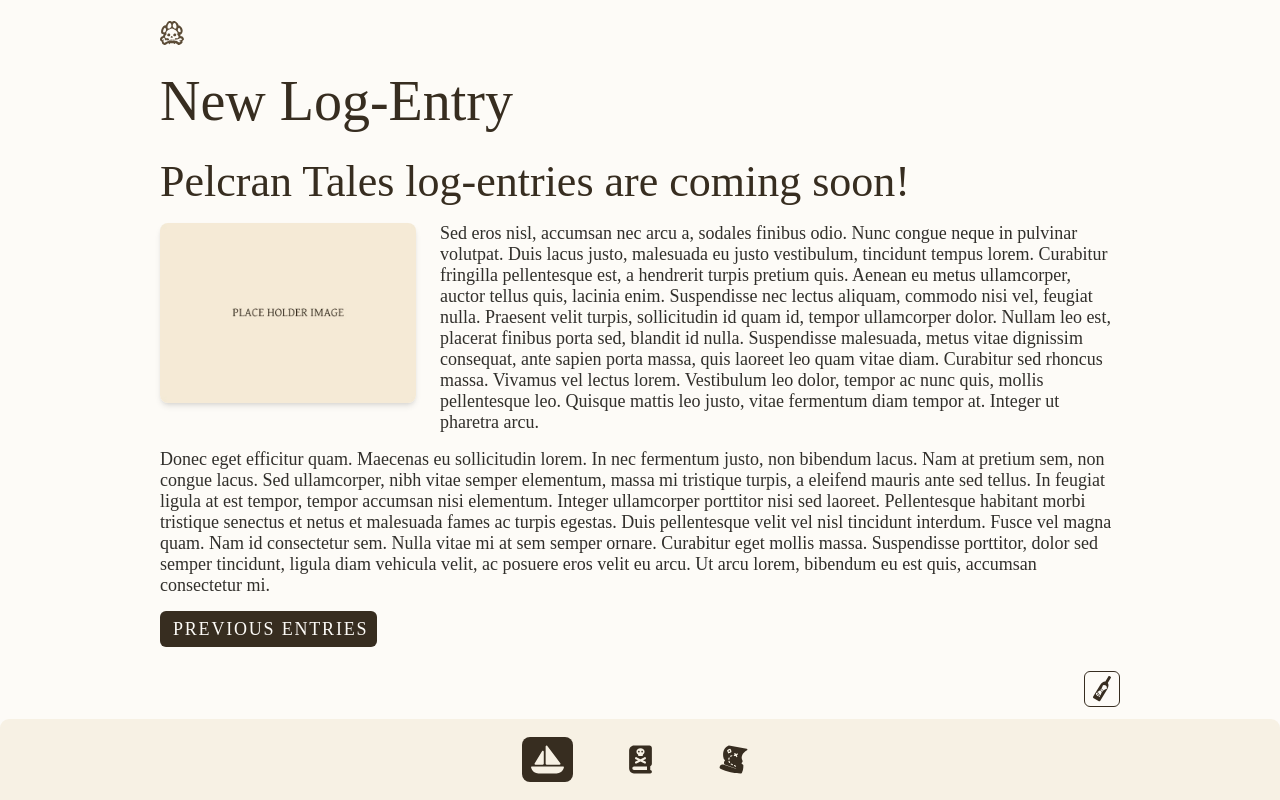
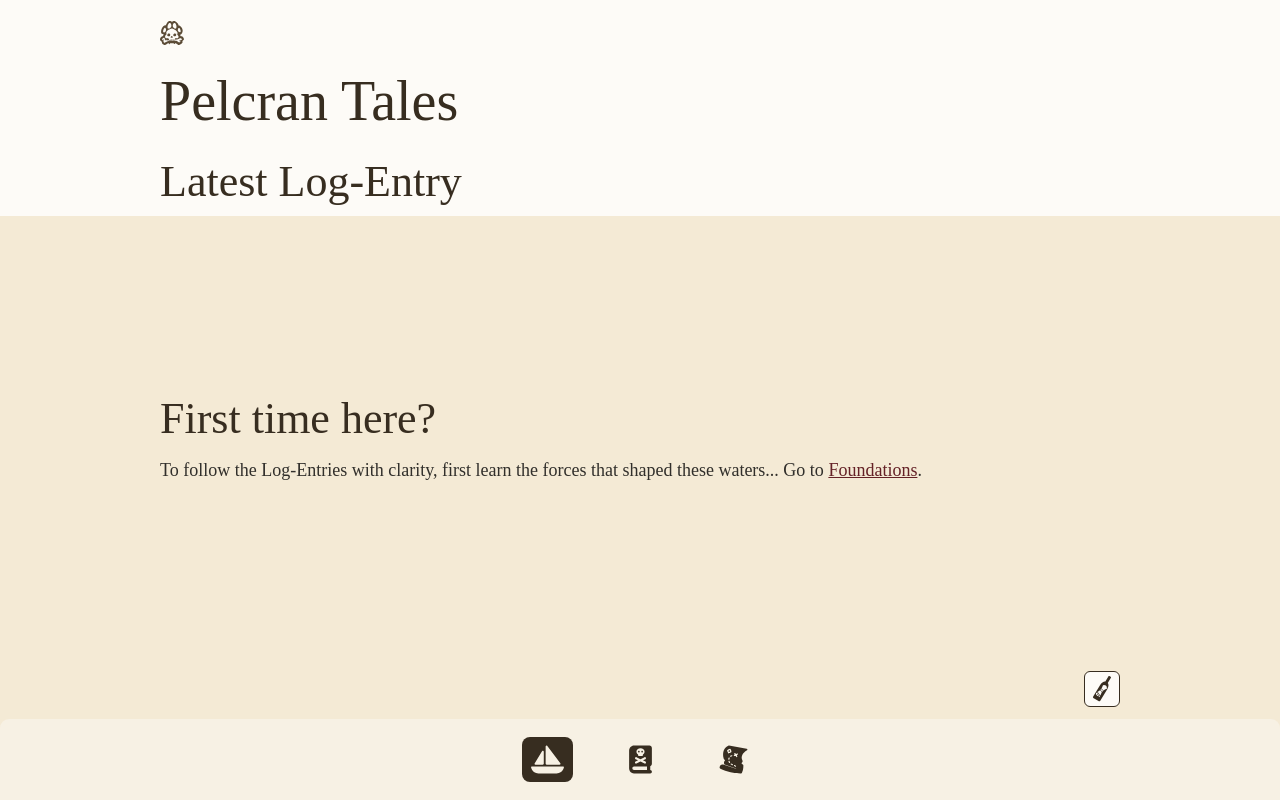
Before and after one commit to Pelcran-Tales/pelcran-tales-app, a React (Vite) app: page / in a window 1280 px wide. Built offline with nearby package versions, Linux system fonts and the light colour scheme.

Commit message:
Adjusted padding underneath the sunken chest card, polished the map body content, adjusted the cards UI, updated the hompage, created log entries page, updated logbook page

```diff
--- a/src/App.jsx
+++ b/src/App.jsx
@@ -1,18 +1,27 @@
+// src/App.jsx
 import React from "react";
 import { BrowserRouter as Router, Routes, Route } from "react-router-dom";
+
 import Home from "./pages/Home";
 import Logbook from "./pages/Logbook";
 import Foundations from "./pages/Foundations";
-import Lore from "./pages/Lore";            // ← IMPORT LORE PAGE
+import Lore from "./pages/Lore";
 import Map from "./pages/Map";
-import MainNav from "./components/MainNav";
 import Characters from "./pages/Characters";
 import Disgrace from "./pages/Disgrace";
 import Alaricsoath from "./pages/Alaricsoath";
 import Sunkenchest from "./pages/Sunkenchest";
 
+import MainNav from "./components/MainNav";
+import ScrollToTop from "./components/ScrollToTop";
 import { LayoutProvider } from "./context/LayoutContext";
-import ScrollToTop from "./components/ScrollToTop";
+
+// Auto-import all log entry pages
+// Vite's import.meta.glob automatically loads all .jsx files
+const logPages = import.meta.glob("./pages/Log-Entries/*.jsx", {
+  eager: true,     // Load immediately
+  import: "default" // Use default export
+});
 
 function App() {
   return (
@@ -21,21 +30,34 @@ function App() {
       <LayoutProvider>
         <div className="min-h-screen relative">
           <Routes>
+
+            {/* ---- Static Routes ---- */}
             <Route path="/" element={<Home />} />
             <Route path="/logbook" element={<Logbook />} />
             <Route path="/foundations" element={<Foundations />} />
-
-            {/* ➜ NEW ROUTE FOR LORE PAGE */}
             <Route path="/lore" element={<Lore />} />
-
-            {/* ➜ NEW ROUTE FOR MAP PAGE */}
             <Route path="/map" element={<Map />} />
-
             <Route path="/characters" element={<Characters />} />
             <Route path="/disgrace" element={<Disgrace />} />
             <Route path="/alaricsoath" element={<Alaricsoath />} />
             <Route path="/sunkenchest" element={<Sunkenchest />} />
 
+            {/* ---- Auto-generated Log Entry Routes ---- */}
+            {Object.entries(logPages).map(([path, Component]) => {
+              // Extract filename only (e.g., "Log-entry1")
+              const fileName = path.split("/").pop().replace(".jsx", "");
+
+              // Create route URL: "/log-entry1"
+              const routePath = `/${fileName.toLowerCase()}`;
+
+              return (
+                <Route
+                  key={routePath}
+                  path={routePath}
+                  element={<Component />}
+                />
+              );
+            })}
 
           </Routes>
 
--- a/src/components/Card.jsx
+++ b/src/components/Card.jsx
@@ -14,11 +14,12 @@ const Card = ({
         flex items-center
         gap-3
         rounded-md
-        bg-[#f8f2e6]
+        bg-[#f4ead5]
+        shadow-md
         transition-all duration-150
         cursor-pointer
-        hover:bg-[#FBF7EE]
-        hover:shadow-none
+        hover:bg-[#f8f2e6]
+        hover:shadow-md
         w-full
         h-[87px]
         p-0
@@ -43,14 +44,14 @@ const Card = ({
       </div>
 
       {/* Text content */}
-      <div className="flex flex-col justify-center items-start w-full h-full pr-3">
+      <div className="flex flex-col justify-center items-start w-full h-full pr-3 gap-1.5">
         {showSubtitle && (
-          <div className="font-body text-body" style={{ color: "#5B4B36" }}>
-            {subtitle}
-          </div>
+         <div className="font-body text-body" style={{ color: "#5B4B36" }}>
+           {subtitle}
+         </div>
         )}
         <div className="font-heading text-h6 text-primaryText leading-[21px]">
-          {title}
+         {title}
         </div>
       </div>
     </div>
--- a/src/components/CardCarousel.jsx
+++ b/src/components/CardCarousel.jsx
@@ -39,7 +39,7 @@ const CardCarousel = ({ cards = [], onCardClick }) => {
           <SwiperSlide key={idx} className="flex justify-center">
             <div
               onClick={() => onCardClick(idx)}
-              className="w-[183px] h-[221px] p-3 bg-[#F4EAD5] rounded-[6px] cursor-pointer flex flex-col items-center shadow-md"
+              className="w-[183px] h-[221px] p-3 bg-[#F4EAD5] hover:bg-[#f8f2e6] rounded-[6px] cursor-pointer flex flex-col items-center shadow-md"
             >
               <img
                 src={card.img || placeholderImg}
--- a/src/components/MiniCard.jsx
+++ b/src/components/MiniCard.jsx
@@ -4,7 +4,7 @@ const MiniCard = ({ title, img, onClick }) => {
   return (
     <div
       onClick={onClick}
-      className="min-w-[150px] min-h-[186px] w-full p-3 bg-[#F4EAD5] rounded-[6px] cursor-pointer
+      className="min-w-[150px] min-h-[186px] w-full p-3 bg-[#F4EAD5] hover:bg-[#f8f2e6] rounded-[6px] cursor-pointer
                  flex flex-col items-center shadow-md"
     >
       {/* IMAGE — always square */}
--- a/src/pages/Characters.jsx
+++ b/src/pages/Characters.jsx
@@ -92,12 +92,14 @@ const Characters = () => {
             Pelcran Crews
           </h2>
 
-          <Card
+          <div className="mb-[15px]">
+           <Card
             title="The Sunken Chest"
             showSubtitle={false}
             image={<img src={sunkenchestflagImg} alt="The Sunken Chest" className={imgClass} />}
             onClick={() => navigate("/sunkenchest")}
           />
+          </div>
 
           <div className="mb-[15px]">
             <Card
--- a/src/pages/Home.jsx
+++ b/src/pages/Home.jsx
@@ -1,23 +1,38 @@
-// src/pages/Home.jsx
-import React, { useState } from 'react';
+import React, { useState, useEffect, useRef } from 'react';
 import Header from '../components/Header';
 import PageWrapper from '../components/PageWrapper';
 import placeholderImg from '../assets/placeholder.jpg';
 import MessageButton from "../components/MessageButton";
 import PrimaryButton from "../components/PrimaryButton";
 import PopupWindow from "../components/PopupWindow";
-import { ReactComponent as ArrowRight } from "../assets/arrow-right.svg";
+import Card from '../components/Card';
 import { useNavigate } from "react-router-dom";
 
 const Home = () => {
   const navigate = useNavigate();
+  const firstSectionRef = useRef(null);
+  const [bgTop, setBgTop] = useState(0);
+
+  useEffect(() => {
+    const updateBgTop = () => {
+      if (firstSectionRef.current) {
+        const rect = firstSectionRef.current.getBoundingClientRect();
+        const scrollTop = window.scrollY || window.pageYOffset;
+        setBgTop(rect.bottom + scrollTop + 24); // 24px gap
+      }
+    };
+
+    updateBgTop();
+    window.addEventListener('resize', updateBgTop);
+    return () => window.removeEventListener('resize', updateBgTop);
+  }, []);
+
   const [isPopupOpen, setIsPopupOpen] = useState(false);
   const [message, setMessage] = useState("");
-  const [isSent, setIsSent] = useState(false); // track if message was sent
+  const [isSent, setIsSent] = useState(false);
 
   const handleSend = async () => {
     if (!message.trim()) return;
-
     try {
       const response = await fetch(
         "https://script.google.com/macros/s/AKfycbwK_nb9YuEJ68Ly1mb11OqueBZ0_nqRcgikWJ-ilJSh2KAl6jB2S_v3DL9amFxmmYhc/exec",
@@ -27,12 +42,10 @@ const Home = () => {
           body: JSON.stringify({ message }),
         }
       );
-
       const data = await response.json();
       console.log(data);
-
-      setMessage("");     // clear textarea
-      setIsSent(true);    // show thank you message
+      setMessage("");
+      setIsSent(true);
     } catch (error) {
       console.error(error);
       alert("Failed to send message. Try again.");
@@ -41,45 +54,75 @@ const Home = () => {
 
   return (
     <PageWrapper>
-      <Header title="New Log-Entry" />
+      {/* Background dynamically positioned */}
+      <div
+        className="absolute left-0 w-full bg-[#F4EAD5]"
+        style={{ top: `${bgTop}px`, bottom: 0 }}
+      />
+
+      <Header title="Pelcran Tales" />
 
       <main>
-
+        {/* First section we measure */}
+        <div ref={firstSectionRef}>
           <h2 className="font-heading text-h2 text-primaryText mb-4 md:text-h2-md lg:text-h2-lg">
-          Pelcran Tales log-entries are coming soon!
+            Latest Log-Entry
           </h2>
 
+          <div className="mb-[15px]">
+            <Card
+              title="Episode Title"
+              subtitle="Log-Entry 1"
+              image={
                 <img
                   src={placeholderImg}
-          alt="Placeholder"
-          className="w-full md:w-64 md:float-left md:mr-6 mb-4 rounded-lg shadow-md"
+                  alt="Log-Entry 1"
+                  className="w-full h-full object-cover rounded-md"
                 />
-
-        <p className="font-body text-body text-bodyText mb-4">
-          Sed eros nisl, accumsan nec arcu a, sodales finibus odio. Nunc congue neque in pulvinar volutpat. Duis lacus justo, malesuada eu justo vestibulum, tincidunt tempus lorem. Curabitur fringilla pellentesque est, a hendrerit turpis pretium quis. Aenean eu metus ullamcorper, auctor tellus quis, lacinia enim. Suspendisse nec lectus aliquam, commodo nisi vel, feugiat nulla. Praesent velit turpis, sollicitudin id quam id, tempor ullamcorper dolor. Nullam leo est, placerat finibus porta sed, blandit id nulla. Suspendisse malesuada, metus vitae dignissim consequat, ante sapien porta massa, quis laoreet leo quam vitae diam. Curabitur sed rhoncus massa. Vivamus vel lectus lorem. Vestibulum leo dolor, tempor ac nunc quis, mollis pellentesque leo. Quisque mattis leo justo, vitae fermentum diam tempor at. Integer ut pharetra arcu.
-        </p>
+              }
+              onClick={() => navigate("/log-entry1")}
+            />
+          </div>
 
           <p className="font-body text-body text-bodyText">
-          Donec eget efficitur quam. Maecenas eu sollicitudin lorem. In nec fermentum justo, non bibendum lacus. Nam at pretium sem, non congue lacus. Sed ullamcorper, nibh vitae semper elementum, massa mi tristique turpis, a eleifend mauris ante sed tellus. In feugiat ligula at est tempor, tempor accumsan nisi elementum. Integer ullamcorper porttitor nisi sed laoreet. Pellentesque habitant morbi tristique senectus et netus et malesuada fames ac turpis egestas. Duis pellentesque velit vel nisl tincidunt interdum. Fusce vel magna quam. Nam id consectetur sem. Nulla vitae mi at sem semper ornare. Curabitur eget mollis massa. Suspendisse porttitor, dolor sed semper tincidunt, ligula diam vehicula velit, ac posuere eros velit eu arcu. Ut arcu lorem, bibendum eu est quis, accumsan consectetur mi.
+            For previous Log-Entries go to{" "}
+            <span
+              className="underline"
+              style={{ color: "#642126", cursor: "pointer" }}
+              onClick={() => navigate("/logbook")}
+            >
+              Logbook
+            </span>.
           </p>
+        </div>
 
-        <div className="clear-both" />
+        {/* Second section */}
+        <div className="relative mt-6">
+          <h2 className="font-heading text-h2 text-primaryText pt-6 mb-4 md:text-h2-md lg:text-h2-lg">
+            First time here?
+          </h2>
 
-        <div className="mt-[15px] mb-[0px]">
-          <PrimaryButton
-            label="PREVIOUS ENTRIES"
-            rightIcon={ArrowRight}
-            onClick={() => navigate("/logbook")}
-          />
+          <p className="font-body text-body text-bodyText">
+            To follow the Log-Entries with clarity, first learn the forces that shaped these waters... Go to{" "}
+            <span
+              className="underline"
+              style={{ color: "#642126", cursor: "pointer" }}
+              onClick={() => navigate("/foundations")}
+            >
+              Foundations
+            </span>.
+          </p>
         </div>
       </main>
 
       {/* Fixed MessageButton */}
       <div className="fixed bottom-[93px] right-[5%] md:right-[12.5%] z-50 safe-bottom safe-right">
-        <MessageButton onClick={() => {
+        <MessageButton
+          onClick={() => {
             setIsPopupOpen(true);
-          setIsSent(false); // reset thank you message when reopening
-        }} />
+            setIsSent(false);
+          }}
+        />
       </div>
 
       {/* Popup */}
--- /dev/null
+++ b/src/pages/Log-Entries/Log-entry1.jsx
@@ -0,0 +1,63 @@
+// src/pages/Log-Entries/Log-entry1.jsx
+import React from "react";
+import Header from "../../components/Header";
+import PageWrapper from "../../components/PageWrapper";
+
+import placeholderImg from "../../assets/placeholder.jpg";
+
+import XButton from "../../components/XButton";
+import PrimaryButton from "../../components/PrimaryButton";
+import { ReactComponent as ArrowRight } from "../../assets/arrow-right.svg";
+
+import { useNavigate } from "react-router-dom";
+
+const LogEntry1 = () => {
+  const navigate = useNavigate();
+
+  return (
+    <PageWrapper>
+      <div className="relative">
+
+        {/* Fixed Close Button */}
+        <div className="fixed top-[21px] right-[5%] md:right-[12.5%] z-[60] safe-top safe-right">
+          <XButton onClick={() => navigate("/logbook")} />
+        </div>
+
+        <Header title="S1/LE1" />
+
+        <main>
+          <h2 className="font-heading text-h2 text-primaryText mb-4 md:text-h2-md lg:text-h2-lg">
+            Episode Title
+          </h2>
+
+          <img
+            src={placeholderImg}
+            alt="Placeholder"
+            className="w-full md:w-64 md:float-left md:mr-6 mb-4 rounded-lg shadow-md"
+          />
+
+          <p className="font-body text-body text-bodyText mb-4">
+            Sed eros nisl, accumsan nec arcu a, sodales finibus odio...
+          </p>
+
+          <p className="font-body text-body text-bodyText">
+            Donec eget efficitur quam. Maecenas eu sollicitudin lorem...
+          </p>
+
+          <div className="clear-both" />
+
+          {/* --- Bottom Navigation Buttons --- */}
+          <div className="flex justify-end mt-6">
+             <PrimaryButton
+               rightIcon={ArrowRight}
+               onClick={() => navigate("/log-entry2")} // change as needed
+               label="" // no text
+             />
+          </div>
+        </main>
+      </div>
+    </PageWrapper>
+  );
+};
+
+export default LogEntry1;
--- /dev/null
+++ b/src/pages/Log-Entries/Log-entry2.jsx
@@ -0,0 +1,73 @@
+// src/pages/Log-Entries/Log-entry2.jsx
+import React from "react";
+import Header from "../../components/Header";
+import PageWrapper from "../../components/PageWrapper";
+
+import placeholderImg from "../../assets/placeholder.jpg";
+
+import XButton from "../../components/XButton";
+import PrimaryButton from "../../components/PrimaryButton";
+import { ReactComponent as ArrowRight } from "../../assets/arrow-right.svg";
+import { ReactComponent as ArrowLeft } from "../../assets/arrow-left.svg";
+
+import { useNavigate } from "react-router-dom";
+
+const LogEntry2 = () => {
+  const navigate = useNavigate();
+
+  return (
+    <PageWrapper>
+      <div className="relative">
+
+        {/* Fixed Close Button */}
+        <div className="fixed top-[21px] right-[5%] md:right-[12.5%] z-[60] safe-top safe-right">
+          <XButton onClick={() => navigate("/logbook")} />
+        </div>
+
+        <Header title="S1/LE2" />
+
+        <main>
+          <h2 className="font-heading text-h2 text-primaryText mb-4 md:text-h2-md lg:text-h2-lg">
+            Episode Title
+          </h2>
+
+          <img
+            src={placeholderImg}
+            alt="Placeholder"
+            className="w-full md:w-64 md:float-left md:mr-6 mb-4 rounded-lg shadow-md"
+          />
+
+          <p className="font-body text-body text-bodyText mb-4">
+            Sed eros nisl, accumsan nec arcu a, sodales finibus odio...
+          </p>
+
+          <p className="font-body text-body text-bodyText">
+            Donec eget efficitur quam. Maecenas eu sollicitudin lorem...
+          </p>
+
+          <div className="clear-both" />
+
+          {/* --- Bottom Navigation Buttons --- */}
+          <div className="flex justify-between items-center mt-6">
+
+            {/* Left Icon Button */}
+            <PrimaryButton
+              leftIcon={ArrowLeft}
+              onClick={() => navigate("/log-entry1")}
+              label="" // no text
+            />
+
+            {/* Right Icon Button */}
+            <PrimaryButton
+              rightIcon={ArrowRight}
+              onClick={() => navigate("/log-entry3")} // or whatever route you want
+              label="" // no text
+            />
+          </div>
+        </main>
+      </div>
+    </PageWrapper>
+  );
+};
+
+export default LogEntry2;
--- a/src/pages/Logbook.jsx
+++ b/src/pages/Logbook.jsx
@@ -3,6 +3,8 @@ import Header from '../components/Header';
 import PageWrapper from '../components/PageWrapper';
 import MessageButton from "../components/MessageButton";
 import PopupWindow from "../components/PopupWindow";
+import Card from '../components/Card';
+import placeholderImg from '../assets/placeholder.jpg';
 import PrimaryButton from "../components/PrimaryButton";
 import { useNavigate } from "react-router-dom";
 
@@ -43,8 +45,23 @@ const navigate = useNavigate();
       <main>
         {/* H2 subtitle */}
         <h2 className="font-heading text-h2 text-primaryText mb-4 md:text-h2-md lg:text-h2-lg">
-          Pelcran Tales log-entries are coming soon!
+          Season 1
         </h2>
+
+        <div className="mb-[15px]">
+        <Card
+          title="Episode Title"
+          subtitle="Log-Entry 1"
+          image={
+            <img
+              src={placeholderImg}
+              alt="Log-Entry 1"
+              className="w-full h-full object-cover rounded-md"
+            />
+          }
+          onClick={() => navigate("/log-entry1")}
+        />
+        </div>
       </main>
 
       {/* Fixed MessageButton */}
--- a/src/pages/Map.jsx
+++ b/src/pages/Map.jsx
@@ -114,9 +114,8 @@ const Map = () => {
 
           {/* Body text below image */}
           <p className="font-body text-body text-bodyText mb-[36px]">
-            This hand-drawn map of the Hiugbon Archipelago reveals key
-            locations that hint at the larger story, guiding you deeper
-            into this pirate-ruled world.
+            Interact with this hand-drawn map of the Hiugbon Archipelago to discover its key
+            locations.
           </p>
 
         </main>
```
Lines whose indentation alone changed are shown as unchanged.
